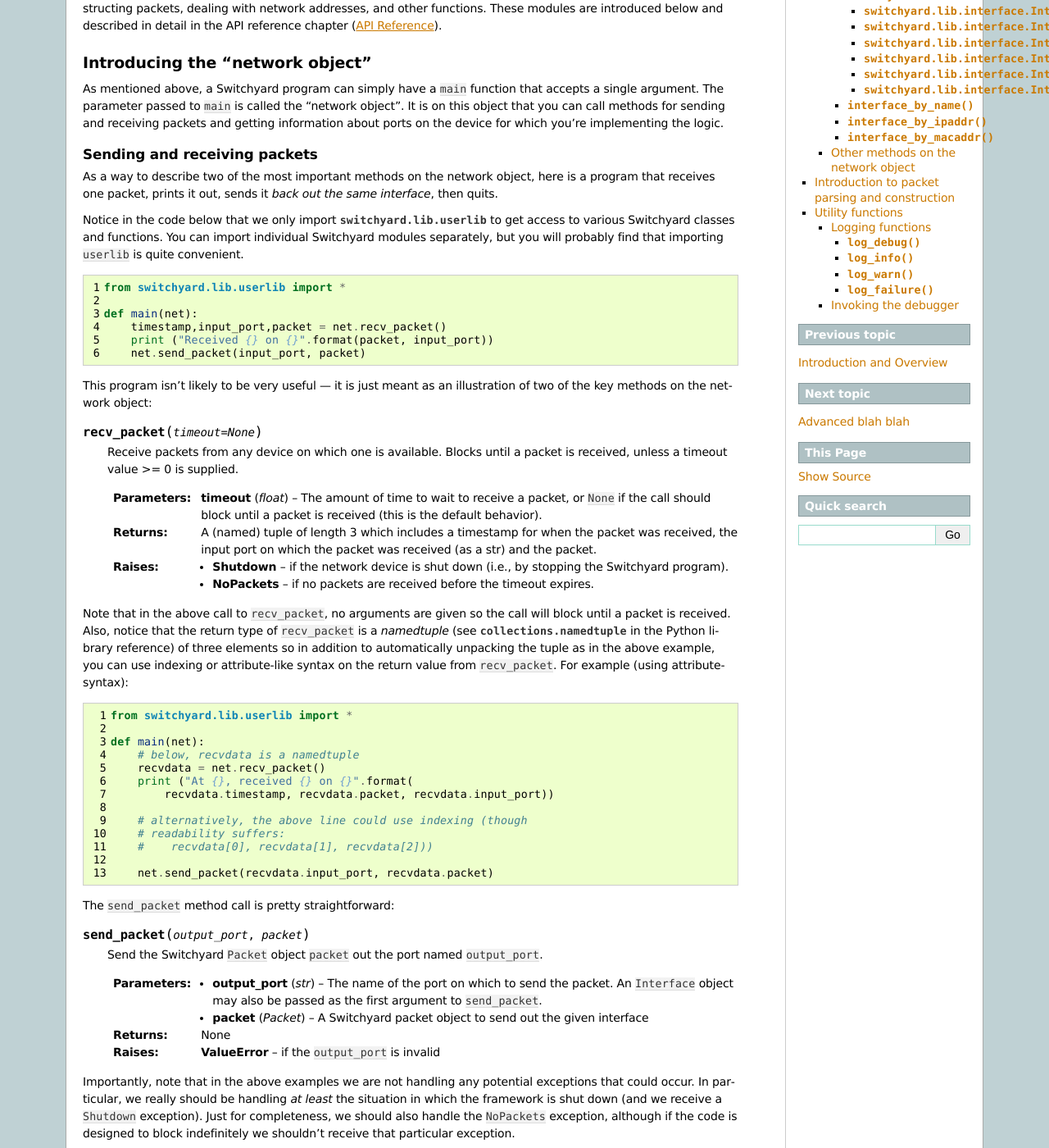
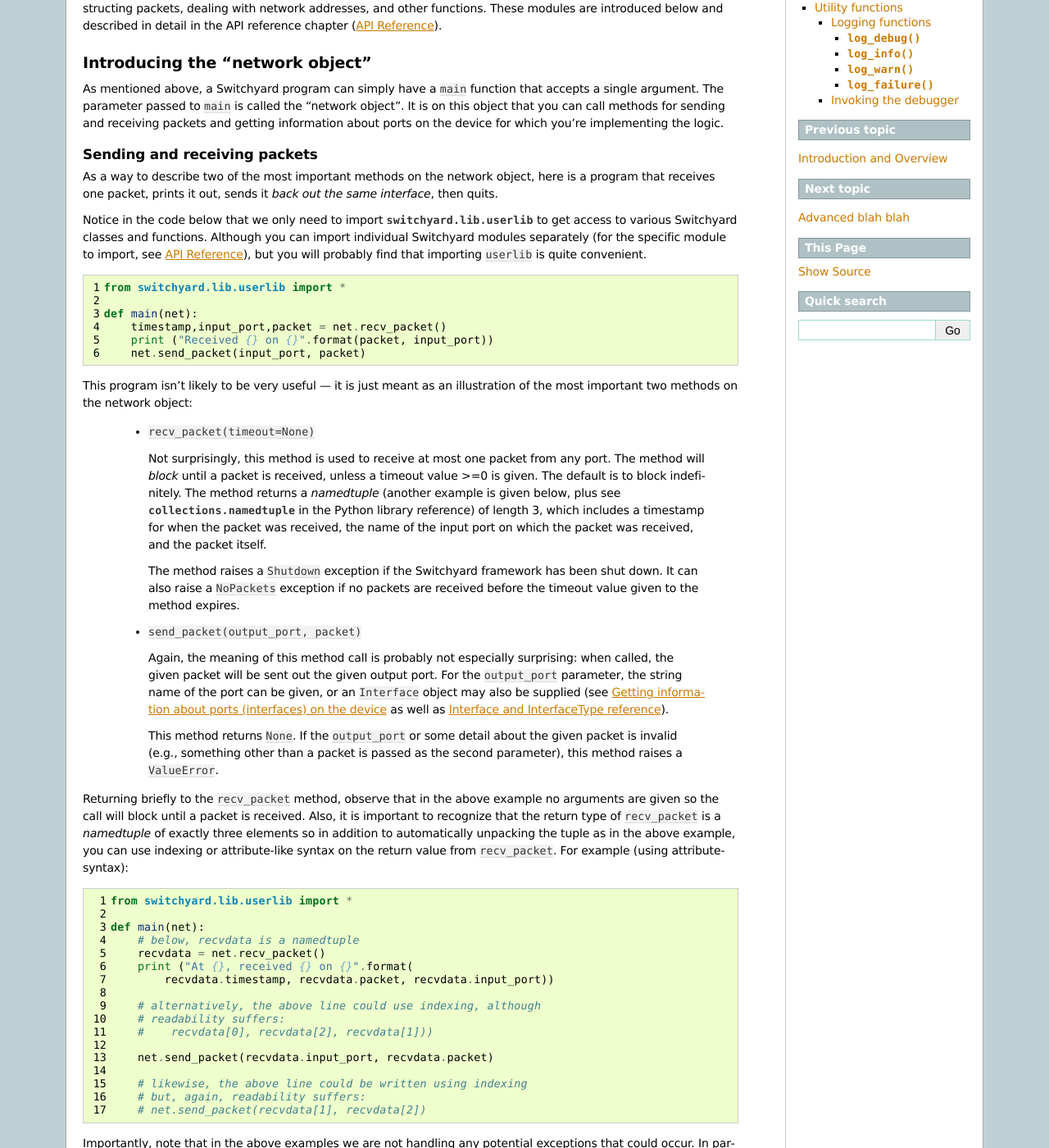
Before and after one commit to jsommers/switchyard, a Sphinx documentation site: the page built from documentation/writing_a_program.rst, in a window 1280 px wide and 1400 px high, scrolled down 303 px. Shown: the whole window at 82% size. Built offline with Sphinx 7.4.7, drawn with Linux system fonts in a browser that asks for light colours; some of the changed text lies outside the part shown.

Commit message:
Simplify first chapter a bit by removing what is essentially reference material

```diff
--- a/documentation/code/inouttest.py
+++ b/documentation/code/inouttest.py
@@ -14,9 +14,9 @@
 
 def inouttests():
     s = TestScenario("in/out basic tests")
-    s.add_interface('eth0', '10:00:00:00:00:01')
-    s.add_interface('eth1', '10:00:00:00:00:02')
-    s.add_interface('eth2', '10:00:00:00:00:03')
+    s.add_interface('eth0', '10:00:00:00:00:01', '172.16.42.1', '255.255.255.252')
+    s.add_interface('eth1', '10:00:00:00:00:02', '10.10.0.1', '255.255.0.0')
+    s.add_interface('eth2', '10:00:00:00:00:03', '192.168.1.1', '255.255.255.0')
 
     # test case 1: a frame with broadcast destination should get sent out
     # all ports except ingress
--- a/documentation/reference.rst
+++ b/documentation/reference.rst
@@ -3,8 +3,10 @@
 API Reference
 *************
 
-The "net" object
-================
+.. _netobj:
+
+Net object reference
+====================
 
 .. autoclass:: switchyard.llnetbase.LLNetBase
    :members:
@@ -18,10 +20,18 @@
 
 .. todo:: any thing to mention about real/test differences with llnet?
 
+.. _intf-detail:
+
+Interface and InterfaceType reference
+=====================================
+
+.. todo:: add class documentation for Interface and InterfaceType
+
+
 .. _pktlib:
 
-Packet parsing and construction
-===============================
+Packet parsing and construction reference
+=========================================
 
 .. autoclass:: switchyard.lib.packet.Packet
    :members:
--- a/documentation/writing_a_program.rst
+++ b/documentation/writing_a_program.rst
@@ -23,44 +23,34 @@
 
 As a way to describe two of the most important methods on the network object, here is a program that receives one packet, prints it out, sends it *back out the same interface*, then quits.
 
-Notice in the code below that we only import :py:mod:`switchyard.lib.userlib` to get access to various Switchyard classes and functions.  You can import individual Switchyard modules separately, but you will probably find that importing ``userlib`` is quite convenient.
+Notice in the code below that we only need to import :py:mod:`switchyard.lib.userlib` to get access to various Switchyard classes and functions.  Although you can import individual Switchyard modules separately (for the specific module to import, see :ref:`apiref`), but you will probably find that importing ``userlib`` is quite convenient.
 
 .. literalinclude:: code/inout1.py
    :language: python
    :linenos:
 
-This program isn't likely to be very useful --- it is just meant as an illustration of two of the key methods on the network object:
+This program isn't likely to be very useful --- it is just meant as an illustration of the most important two methods on the network object:
 
-.. py:method:: recv_packet(timeout=None)
+  * ``recv_packet(timeout=None)``
 
-   Receive packets from any device on which one is available. Blocks until a packet is received, unless a timeout value >= 0 is supplied.
+    Not surprisingly, this method is used to receive at most one packet from any port.  The method will *block* until a packet is received, unless a timeout value >=0 is given.  The default is to block indefinitely.  The method returns a *namedtuple* (another example is given below, plus see :py:class:`collections.namedtuple` in the Python library reference) of length 3, which includes a timestamp for when the packet was received, the name of the input port on which the packet was received, and the packet itself.
 
-   :param float timeout: The amount of time to wait to receive a packet, or ``None`` if the call should block until a packet is received (this is the default behavior).
+    The method raises a ``Shutdown`` exception if the Switchyard framework has been shut down.  It can also raise a ``NoPackets`` exception if no packets are received before the timeout value given to the method expires.
 
-   :return: A (named) tuple of length 3 which includes a timestamp for when the packet was received, the input port on which the packet was received (as a str) and the packet.
+  * ``send_packet(output_port, packet)``
 
-   :raises Shutdown: if the network device is shut down (i.e., by stopping the Switchyard program).
-   :raises NoPackets: if no packets are received before the timeout expires.
+    Again, the meaning of this method call is probably not especially surprising: when called, the given packet will be sent out the given output port.  For the ``output_port`` parameter, the string name of the port can be given, or an ``Interface`` object may also be supplied (see :ref:`intf-overview` as well as :ref:`intf-detail`).
+
+    This method returns ``None``.  If the ``output_port`` or some detail about the given packet is invalid (e.g., something other than a packet is passed as the second parameter), this method raises a ``ValueError``.
 
 
 .. index:: named tuple, ``recv_packet``
 
-Note that in the above call to ``recv_packet``, no arguments are given so the call will block until a packet is received. Also, notice that the return type of ``recv_packet`` is a *namedtuple* (see :py:class:`collections.namedtuple` in the Python library reference) of three elements so in addition to automatically unpacking the tuple as in the above example, you can use indexing or attribute-like syntax on the return value from ``recv_packet``.  For example (using attribute-syntax):
+Returning briefly to the ``recv_packet`` method, observe that in the above example no arguments are given so the call will block until a packet is received.  Also, it is important to recognize that the return type of ``recv_packet`` is a *namedtuple* of exactly three elements so in addition to automatically unpacking the tuple as in the above example, you can use indexing or attribute-like syntax on the return value from ``recv_packet``.  For example (using attribute-syntax):
 
 .. literalinclude:: code/inout2.py
    :language: python
    :linenos:
-
-The ``send_packet`` method call is pretty straightforward:
-
-.. py:method:: send_packet(output_port, packet)
-
-   Send the Switchyard ``Packet`` object ``packet`` out the port named ``output_port``.
-
-   :param str output_port: The name of the port on which to send the packet.  An ``Interface`` object may also be passed as the first argument to ``send_packet``.
-   :param Packet packet: A Switchyard packet object to send out the given interface
-   :return: None
-   :raises ValueError: if the ``output_port`` is invalid
 
 Importantly, note that in the above examples we are not handling any potential exceptions that could occur.  In particular, we really should be handling *at least* the situation in which the framework is shut down (and we receive a ``Shutdown`` exception).  Just for completeness, we should also handle the ``NoPackets`` exception, although if the code is designed to block indefinitely we shouldn't receive that particular exception.
 
@@ -74,64 +64,45 @@
 
 In the example above, notice that we also changed the ``print`` function calls to ``log_info``.  Switchyard uses built-in Python logging capabilities (see :py:mod:`logging` in the Python library reference) for printing various notices to the console.  The logging functions, described in :ref:`logging-label`, each just accept one string parameter which is just the text to be printed on the console.
 
+For full details of the ``send_packet`` and ``recv_packet`` method calls, refer to :ref:`netobj` in the :ref:`apiref` section at the end of this documentation.
+
+.. _intf-overview:
+
 Getting information about ports (interfaces) on the device
 ----------------------------------------------------------
 
-The only other methods available the network object relate to getting information about the ports/interfaces attached to the device on which the Switchyard code is running.  The two basic methods are ``interfaces`` and ``ports``.  These methods are aliases and do exactly the same thing:
+Other methods available the network object relate to getting information about the ports/interfaces attached to the device on which the Switchyard code is running.  The two basic methods are ``interfaces`` and ``ports``.  These methods are aliases and do exactly the same thing.  In particular:
 
-.. py:method:: interfaces()
+ * ``interfaces()``
 
-   Get a list of interfaces that are configured on the current network device.
-   An alias method ``ports`` does exactly the same thing.
+   This method returns a list of interfaces that are configured on the network device, as a list of ``Interface`` objects.  The alias method ``ports()`` does exactly the same thing.  There is no inherent ordering to the list of ``Interface`` objects returned.
 
-   :return: list of ``Interface`` objects
+Each ``Interface`` object has a set of properties that can be used to access various configured attributes for the interface:
 
-Each object returned from the ``interfaces`` or ``ports`` method is an instance of the class ``Interface`` and describes one interface/port on the device.  The ``Interface`` class is defined in the module ``switchyard.lib.interface``:
+ * ``name``: returns the name of the interface (e.g., ``en0``) as a string.
 
+ * ``ethaddr``: returns the Ethernet address associated with the interface, as a :py:class:`switchyard.lib.address.EthAddr` instance.
 
-.. py:class:: switchyard.lib.interface.Interface
+ * ``ipaddr``: returns the IPv4 address associated with the interface, if any.  This property returns an object of type :py:class:`IPv4Address`.  If there is no address assigned to the interface, the address is 0.0.0.0.  A current limitation with the ``Interface`` implementation in Switchyard is that only one address can be associated with an interface, and it must be an IPv4 address.  Eventually, Switchyard will fully support IPv6 addresses, and multiple IP addresses per interface.
 
-   .. py:attribute:: name
+ * ``netmask``: returns the network mask associated with the IPv4 address assigned to the interface.  The netmask defaults to 255.255.255.255 (/32) if none is specified.
 
-      The name of the interface (e.g., eth0) as a string
+ * ``ifnum``: returns an integer index associated with the interface.
 
-   .. py:attribute:: ethaddr
-
-      The Ethernet address associated with the interface, as a
-      :py:class:`switchyard.lib.address.EthAddr` instance.
-
-   .. py:attribute:: ipaddr
-
-      The IPv4 address associated with the interface, if any.  Returns
-      an object of type :py:class:`IPv4Address`.  If there is no address assigned
-      to the interface, the address is 0.0.0.0.
-      A limitation with the Interface implementation in Switchyard at present
-      is that only one address can be associated with an interface, and
-      it must be an IPv4 address.
-
-   .. py:attribute:: netmask
-
-      The network mask associated with the IPv4 address assigned to the
-      interface.  The netmask defaults to 255.255.255.255 (/32) if none
-      is specified.
-
-   .. py:attribute:: ifnum
-
-      Each interface has an integer associated with it.  This property returns that value.
-
-   .. py:attribute:: iftype
-
-      This property holds a value from the :py:class:`switchyard.lib.interface.InterfaceType` enumerated type.  The type can either be ``Unknown``, ``Loopback``, ``Wired``, or ``Wireless``.  The type is automatically set when an interface is initialized.  Note that in some cases the type can be inferred, but in others it cannot (thus the potential for an ``Unknown`` value).
+ * ``iftype``: returns the type of the interface, if it can be inferred by Switchyard.  The return type is a value from the :py:class:`switchyard.lib.interface.InterfaceType` enumerated type.  The type can either be ``Unknown``, ``Loopback``, ``Wired``, or ``Wireless``.  The type is automatically set when an interface is initialized.  Note that in some cases the type can be inferred, but in others it cannot (thus the potential for an ``Unknown`` value).
 
 All the above properties except ``ifnum`` and ``iftype`` are modifiable.  Changing them can be accomplished just by assigning a new value to the property.  Beware, though, that changing address values has no effect on the underlying host operating system if Switchyard is run in a live environment, so you would generally be wise to leave the addresses alone.
 
-For example, to simply print out information regarding each interface defined on the current network device, you could use the following program:
+For full interface details, see :ref:`intf-detail`.
+
+As an example, to simply print out information regarding each interface defined on the current network device, you could use the following program:
 
 .. code-block:: python
 
     def main(net):
         for intf in net.interfaces():
-            print (intf.name, intf.ethaddr, intf.ipaddr, intf.netmask)
+            log_info("{} has ethaddr {} and ipaddr {}/{} and is of type {}".format(
+                intf.name, intf.ethaddr, intf.ipaddr, intf.netmask, intf.iftype.name))
 
         # could also be:
         # for intf in net.ports():
@@ -141,60 +112,38 @@
 Entirely depending on how the network device is configured, output from
 the above program might look like the following::
 
-    eth2 10:00:00:00:00:03 172.16.42.1 255.255.255.252
-    eth1 10:00:00:00:00:02 10.10.0.1 255.255.0.0
-    eth0 10:00:00:00:00:01 192.168.1.1 255.255.255.0
+    09:10:08 2016/12/17     INFO eth0 has ethaddr 10:00:00:00:00:01 and ipaddr 172.16.42.1/255.255.255.252 and is of type Unknown
+    09:10:08 2016/12/17     INFO eth1 has ethaddr 10:00:00:00:00:02 and ipaddr 10.10.0.1/255.255.0.0 and is of type Unknown
+    09:10:08 2016/12/17     INFO eth2 has ethaddr 10:00:00:00:00:03 and ipaddr 192.168.1.1/255.255.255.0 and is of type Unknown
 
-Note that there is *no ordering* to the list of interfaces returned.
+The above example code was run in the Switchyard *test* environment (see :ref:`runtest`); when a Switchyard program is run in test mode, all interfaces will show type ``Unknown``.  Note also that there is *no inherent ordering* to the list of interfaces returned.
 
 There are a few convenience methods related to ``ports`` and ``interfaces``,
 which can be used to look up a particular interface given a name, IPv4 address,
 or Ethernet (MAC) address:
 
-.. py:method:: interface_by_name(name)
-
-   This method returns an ``Interface`` object given a string name
+ * ``interface_by_name(name)``: This method returns an ``Interface`` object given a string name
    of a interface.  An alias method ``port_by_name(name)`` also exists.
 
-   :param str name: The name of the device, e.g., "eth0"
-   :return: An ``Interface`` object or None if the name is invalid
+ * ``interface_by_ipaddr(ipaddr)``: This method returns an ``Interface`` object given an IP address configured on one of the interfaces.  The IP address may be given as a string or as an IPv4Address object.  An alias method ``port_by_ipaddr(ipaddr)`` also exists.
 
-.. py:method:: interface_by_ipaddr(ipaddr)
+ * ``interface_by_macaddr(ethaddr)``: This method returns an ``Interface`` object given an Ethernet (MAC) address configured on one of the interfaces.  An alias method ``port_by_macaddr(ethaddr)`` also exists.
 
-   This method returns an ``Interface`` object given an IP address configured
-   on one of the interfaces.  The IP address may be given as a string or as
-   an IPv4Address object.  An alias method ``port_by_ipaddr(devicename)``
-   also exists.
-
-   :param ipaddr:
-   :type ipaddr: IP address as a string or as an IPv4Address object
-   :return: An ``Interface`` object or None if the IP address isn't configured on one of the ports
-
-.. py:method:: interface_by_macaddr(ethaddr)
-
-   This method returns an ``Interface`` object given an Ethernet (MAC) address
-   configured on one of the interfaces.  An alias method
-   ``port_by_macaddr(devicename)`` also exists.
-
-   :param ethaddr:
-   :type ethaddr: Ethernet address as a string (e.g. "11:22:33:44:55:66") or as an instance of EthAddr class
-   :return: An ``Interface`` object or None if the MAC address isn't configured on one of the ports
+Note that the above lookup methods raise a ``KeyError`` exception if the lookup name is invalid.
 
 
 Other methods on the network object
 -----------------------------------
 
-The only other method available on the network object is ``shutdown``:
+Lastly, there is a ``shutdown`` method available on the network object.  This method should be used by a Switchyard program prior to exiting, in order to clean up and shut down various resources.
 
- * ``shutdown()`` this signals to the Switchyard framework that your program is done and exiting.  It should be the last action a Switchyard program takes, prior to exiting.
-
-An almost complete implementation of our hub is now:
+Now, adding a bit to the previous example program, we have an almost-complete implementation of a network hub device:
 
 .. literalinclude:: code/fullhub.py
    :language: python
    :linenos:
 
-The one thing missing from the above code is for the hub to ignore any frames that are destined to the hub itself.  That is, if an Ethernet destination address in a received frame refers to one of the interfaces on the hub, the frame should *not* be forwarded (it can simply be ignored).  It is left as an exercise to finish this part.
+The one thing missing from the above code is for the hub to ignore any frames that are destined to the hub itself.  That is, if an Ethernet destination address in a received frame refers to one of the interfaces on the hub, the frame should *not* be forwarded (it can simply be ignored).  Finishing off the hub by doing this is left as an exercise.
 
 
 Introduction to packet parsing and construction
@@ -208,7 +157,7 @@
 
  * The ``Packet`` class acts as a container of headers (rather, header objects).
  * Headers within a packet can be accessed through methods on the Packet container object, and also by indexing.  Headers are ordered starting with lowest layer protocols.  For example, if a ``Packet`` has an ``Ethernet`` header (which is likely to be the lowest layer protocol), this header can be accessed with index 0 as in ``pktobj[0]``.  Indexes can be integers, and they can also be packet header class names (e.g., ``Ethernet``, ``IPv4``, etc.).  For example, to access the ``Ethernet`` header of a packet, you can write ``pktobj[Ethernet]``.
- * Fields in header objects are accessed through standard Python *properties*.  (The code to manipulate header fields thus looks like it is just accessing instance variables.)
+ * Fields in header objects are accessed through standard Python *properties*.  The code to manipulate header fields thus looks like it is just accessing instance variables, but "getter" and "setter" method calls actually take place, depending on whether a property is being retrieved or assigned to.
  * A packet object can be constructed by either expliciting instantiating and object and adding headers, or it can be formed by "adding" (using the ``+`` operator) headers together, or by adding headers onto a packet (using ``+`` or ``+=``).
  * The Switchyard framework generally *automatically* handles serializing and deserializing Packet objects to and from byte sequences (i.e., wire format packets), but you can also explicitly invoke those methods if you need to.
 
```
Also changed, not shown: other parts of documentation/writing_a_program.rst (+4 -1 lines), documentation/code/inout2.py (+6 -2 lines).
